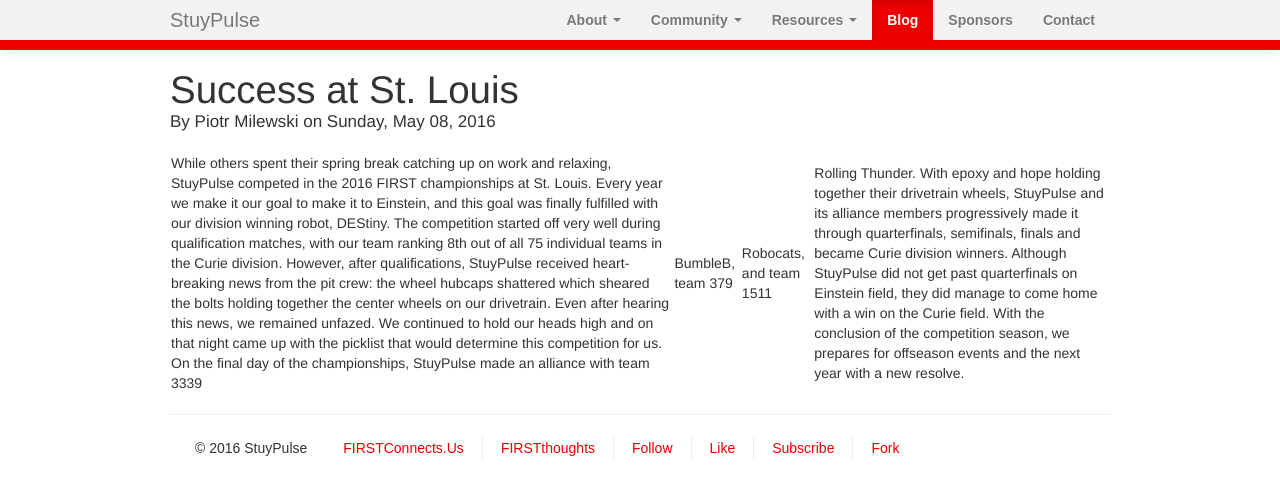
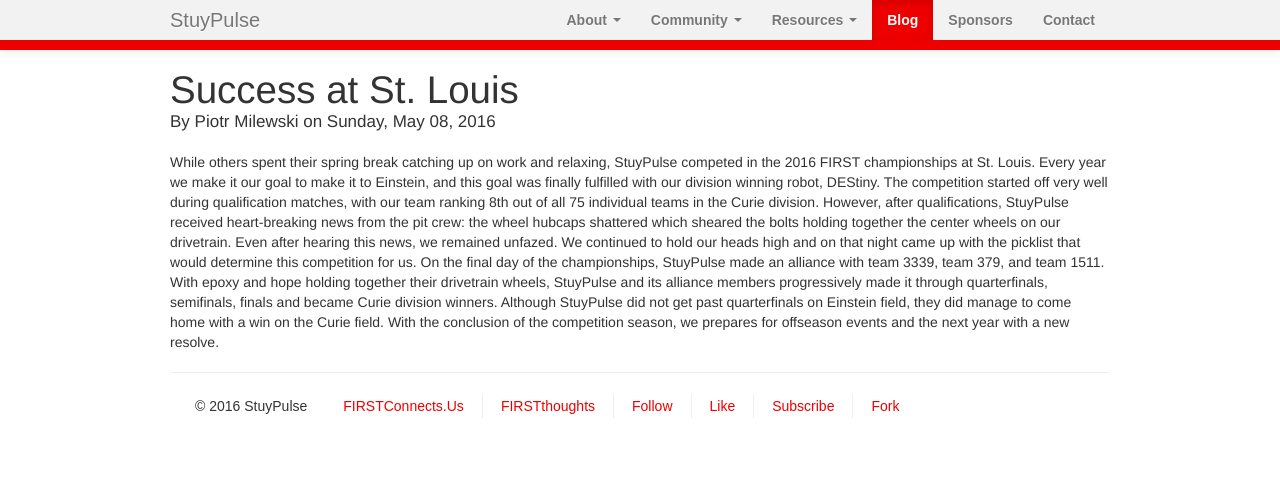
Before and after one commit to StuyPulse/team694.github.io, a Jekyll site: the page built from _posts/2016-05-08-saint-louis.md, in a window 1280 px wide. Shown: the top 499 px of the page. Built offline with Jekyll 4.4.1, drawn with Linux system fonts in a browser that asks for light colours; nearby versions of some CDN libraries.

Commit message:
Update St. Louis post

```diff
--- a/_posts/2016-05-08-saint-louis.md
+++ b/_posts/2016-05-08-saint-louis.md
@@ -3,4 +3,4 @@
 title: Success at St. Louis
 author: Piotr Milewski
 ---
-While others spent their spring break catching up on work and relaxing, StuyPulse competed in the 2016 FIRST championships at St. Louis. Every year we make it our goal to make it to Einstein, and this goal was finally fulfilled with our division winning robot, DEStiny. The competition started off very well during qualification matches, with our team ranking 8th out of all 75 individual teams in the Curie division. However, after qualifications, StuyPulse received heart-breaking news from the pit crew: the wheel hubcaps shattered which sheared the bolts holding together the center wheels on our drivetrain. Even after hearing this news, we remained unfazed. We continued to hold our heads high and on that night came up with the picklist that would determine this competition for us. On the final day of the championships, StuyPulse made an alliance with team 3339|BumbleB, team 379|Robocats, and team 1511|Rolling Thunder. With epoxy and hope holding together their drivetrain wheels, StuyPulse and its alliance members progressively made it through quarterfinals, semifinals, finals and became Curie division winners. Although StuyPulse did not get past quarterfinals on Einstein field, they did manage to come home with a win on the Curie field. With the conclusion of the competition season, we prepares for offseason events and the next year with a new resolve.
+While others spent their spring break catching up on work and relaxing, StuyPulse competed in the 2016 FIRST championships at St. Louis. Every year we make it our goal to make it to Einstein, and this goal was finally fulfilled with our division winning robot, DEStiny. The competition started off very well during qualification matches, with our team ranking 8th out of all 75 individual teams in the Curie division. However, after qualifications, StuyPulse received heart-breaking news from the pit crew: the wheel hubcaps shattered which sheared the bolts holding together the center wheels on our drivetrain. Even after hearing this news, we remained unfazed. We continued to hold our heads high and on that night came up with the picklist that would determine this competition for us. On the final day of the championships, StuyPulse made an alliance with team 3339, team 379, and team 1511. With epoxy and hope holding together their drivetrain wheels, StuyPulse and its alliance members progressively made it through quarterfinals, semifinals, finals and became Curie division winners. Although StuyPulse did not get past quarterfinals on Einstein field, they did manage to come home with a win on the Curie field. With the conclusion of the competition season, we prepares for offseason events and the next year with a new resolve.
```
